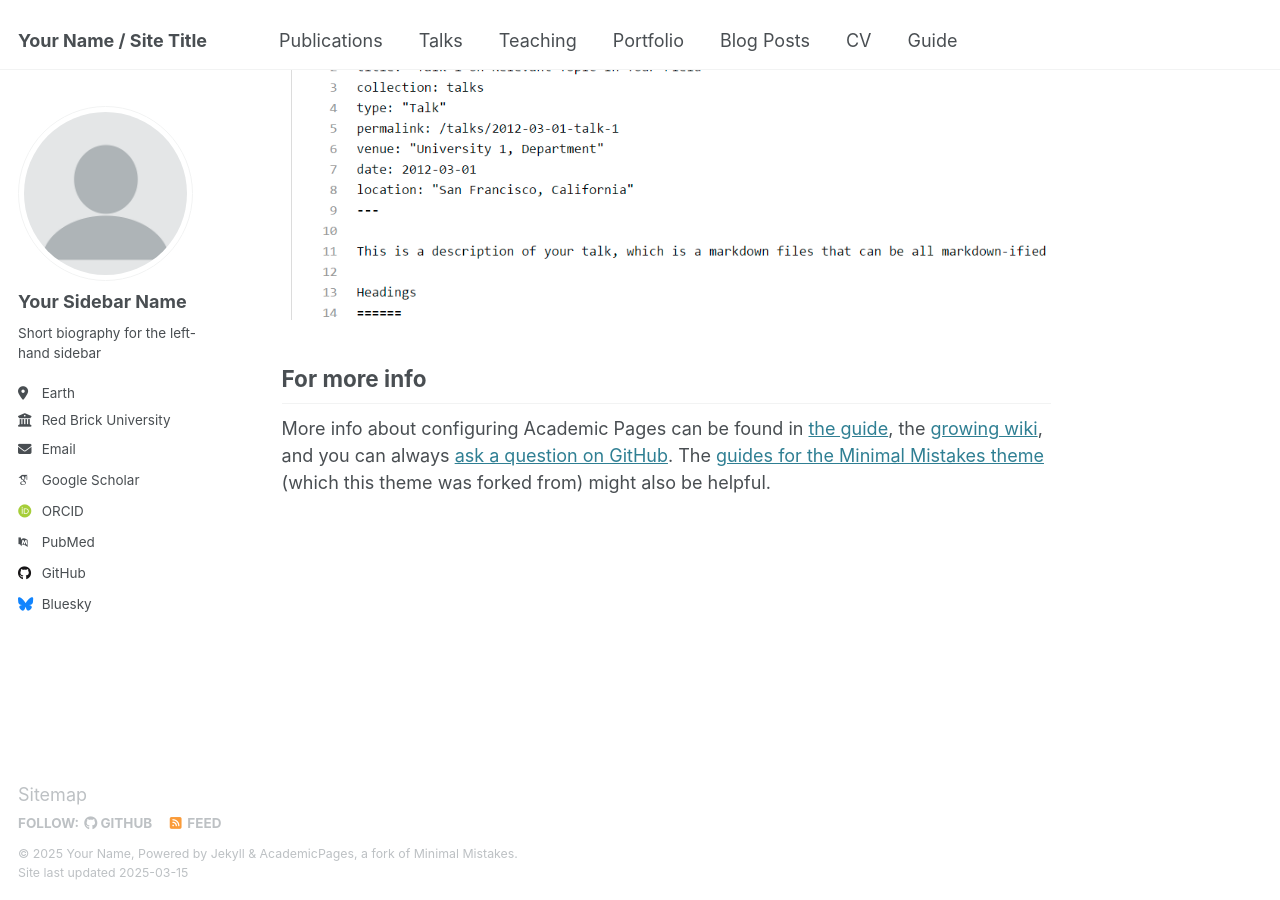
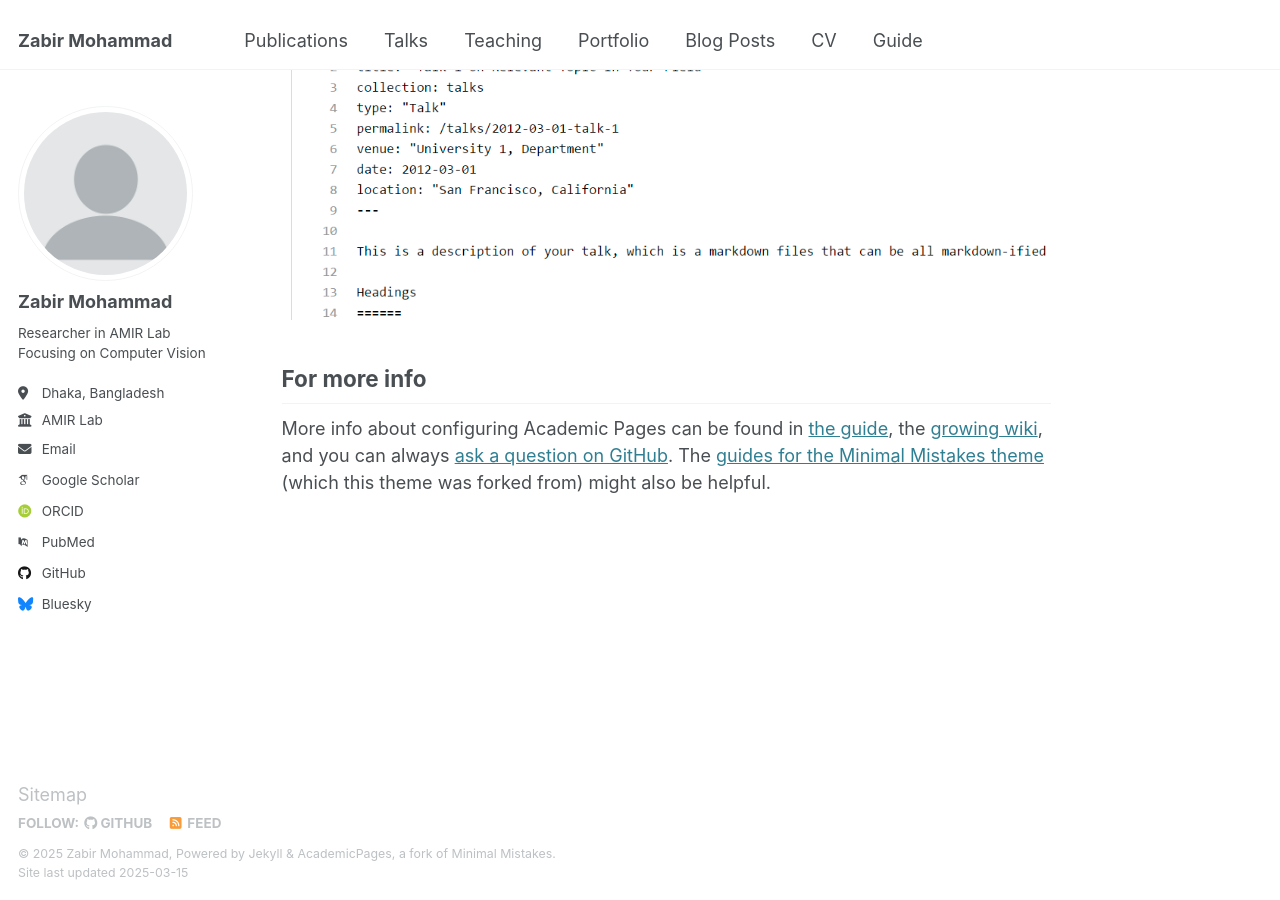
Before and after one commit to zabirmohammad/zabirmohammad.github.io, a Jekyll site: the page built from _pages/about.md, in a window 1280 px wide and 900 px high, scrolled down 2642 px. Built offline with Jekyll 4.4.1, drawn with Linux system fonts in a browser that asks for light colours; some web fonts are replaced.

Commit message:
Update _config.yml

```diff
--- a/_config.yml
+++ b/_config.yml
@@ -9,11 +9,11 @@
 # Basic Site Settings
 locale                   : "en-US"
 site_theme               : "default"
-title                    : "Your Name / Site Title"
+title                    : "Zabir Mohammad"
 title_separator          : "-"
-name                     : &name "Your Name"
-description              : &description "personal description"
-url                      : https://academicpages.github.io # the base hostname & protocol for your site e.g. "https://[your GitHub username].github.io"
+name                     : &name "Zabir Mohammad"
+description              : &description "Researcher at AMIR Lab"
+url                      : https://zabirmohammad.github.io # the base hostname & protocol for your site e.g. "https://[your GitHub username].github.io"
 baseurl                  : "" # the subpath of your site, e.g. "/blog"
 repository               : "academicpages/academicpages.github.io"
 
@@ -23,19 +23,19 @@ repository               : "academicpages/academicpages.github.io"
 author:
   # Biographic information
   avatar           : "profile.png"
-  name             : "Your Sidebar Name"
+  name             : "Zabir Mohammad"
   pronouns         : # example: "she/her"
-  bio              : "Short biography for the left-hand sidebar"
-  location         : "Earth"
-  employer         : "Red Brick University"
+  bio              : "Researcher in AMIR Lab Focusing on Computer Vision"
+  location         : "Dhaka, Bangladesh"
+  employer         : "AMIR Lab"
   uri              : # URL
-  email            : "none@example.org"
+  email            : "zabirmohammad02@gmail.com"
 
   # Academic websites
   arxiv            : # URL - Update with the correct link to your profile
-  googlescholar    : "https://scholar.google.com/citations?user=PS_CX0AAAAAJ"
+  googlescholar    : "https://scholar.google.com/citations?user=mLXy1GoAAAAJ&hl=en&oi=sra"
   impactstory      : # URL
-  orcid            : "http://orcid.org/yourorcidurl"
+  orcid            : "https://orcid.org/0000-0002-0270-5608"
   semantic         : # URL
   pubmed           : "https://www.ncbi.nlm.nih.gov/pubmed/?term=john+snow"
   researchgate     : # URL
@@ -45,7 +45,7 @@ author:
   bitbucket        : # Username - Update with your username on the site
   codepen          : # Username
   dribbble         : # Username
-  github           : "academicpages"
+  github           : "Zabirmohammad"
   kaggle           : # Username
   stackoverflow    : # User number or user number and name (i.e., use "1" or "1/jeff-atwood")
 
```
